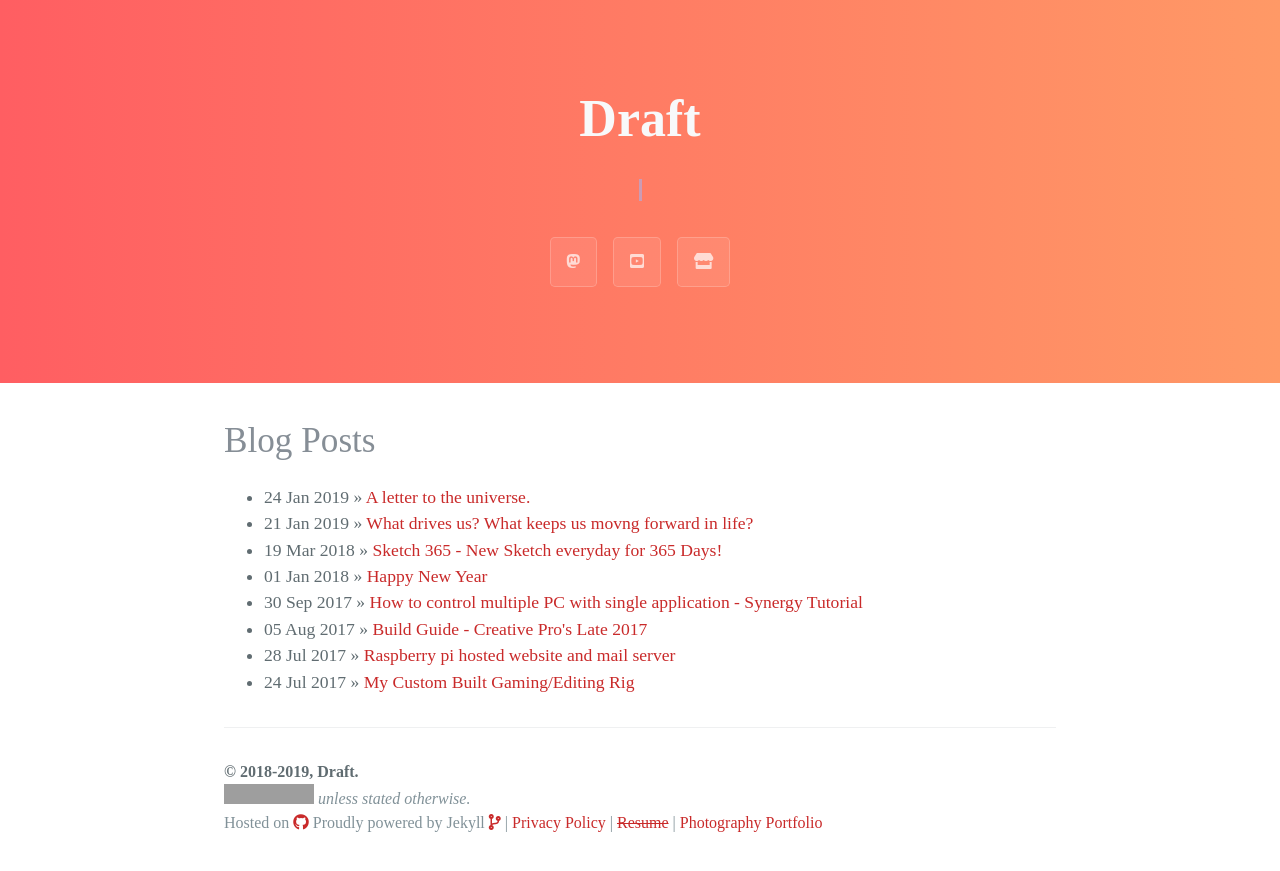
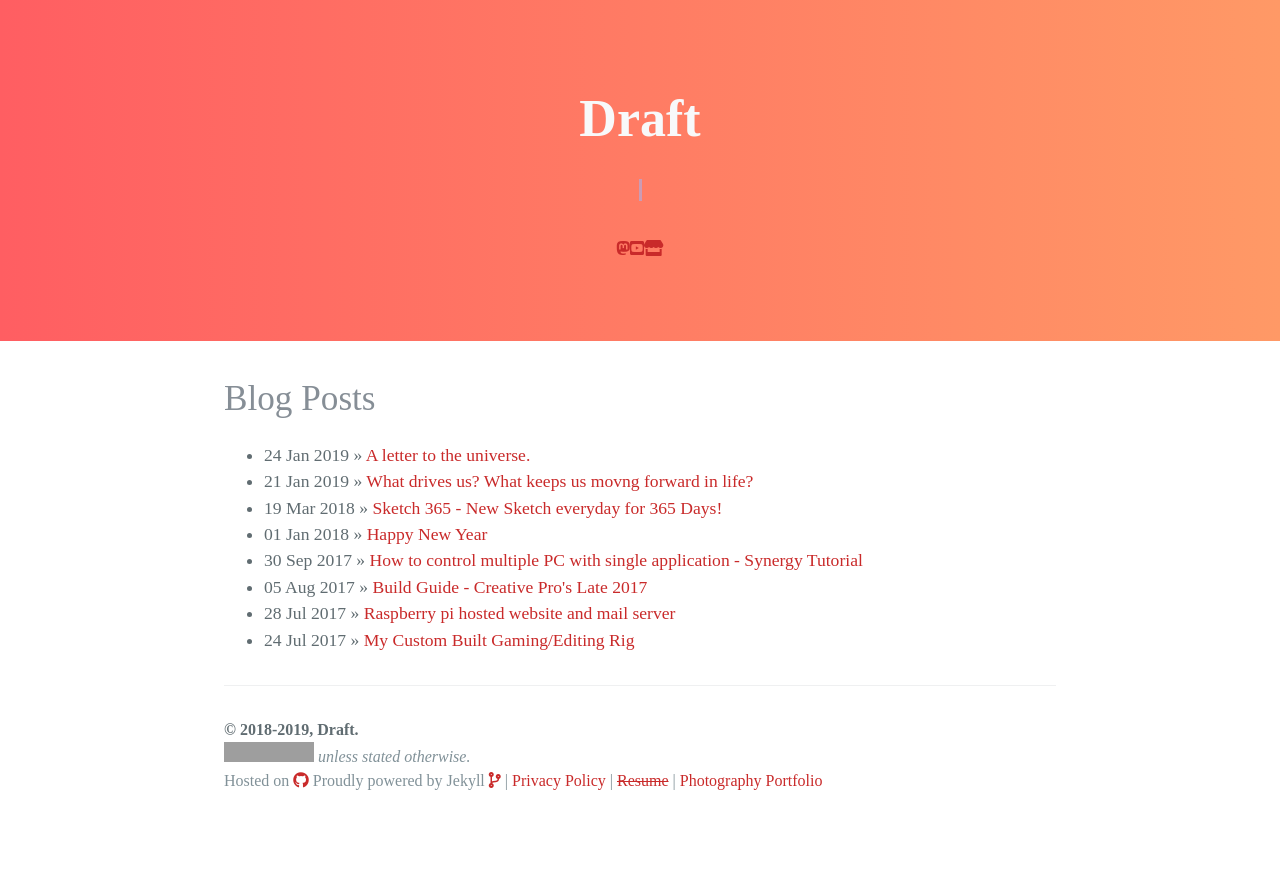
Before and after one commit to Navneet-Suresh/Navneet-Suresh.github.io, a Jekyll site: the page built from index.html, in a window 1280 px wide. Shown: the top 871 px of the page. Built offline with Jekyll 4.4.1, drawn with Linux system fonts in a browser that asks for light colours; nearby versions of some CDN libraries; the list of posts is cut into pages by our own code; comment, search, counter and statistics services are not loaded; grey boxes are pictures that could not be loaded.

Commit message:
Update page-header.html

```diff
--- a/_includes/page-header.html
+++ b/_includes/page-header.html
@@ -2,8 +2,8 @@
   <a href = "/"><h1 class="project-name animated bounceInDown ">{{ site.title }}</h1></a>
   <h2 class="project-tagline animated pulse"><span class="txt-type" data-wait="2000" data-words='["My thoughts,", "Views,", "and Ideas."]'></span></h2></div>
   <div style="display:flex;justify-content:center;align-items:center;" class='animated fadeInUp'>
-    <a href="https://mastodon.social/@n4vn33t" target="_blank" class="btn"><i class="fab fa-mastodon"></i></a>
-    <a href="https://www.youtube.com/channel/UCrG4ZzOVN2vq4RksdiinZiw" target="_blank" class="btn"><i class="fab fa-youtube-square"></i></a>
-    <a href='http://www.technavneet.com' target= "_blank" class="btn"><i class="fas fa-store"></i></a>
+    <a href="https://mastodon.social/@n4vn33t" target="_blank"><i class="fab fa-mastodon"></i></a>
+    <a href="https://www.youtube.com/channel/UCrG4ZzOVN2vq4RksdiinZiw" target="_blank"><i class="fab fa-youtube-square"></i></a>
+    <a href='http://www.technavneet.com' target= "_blank"><i class="fas fa-store"></i></a>
   </div>
 </section>
```
